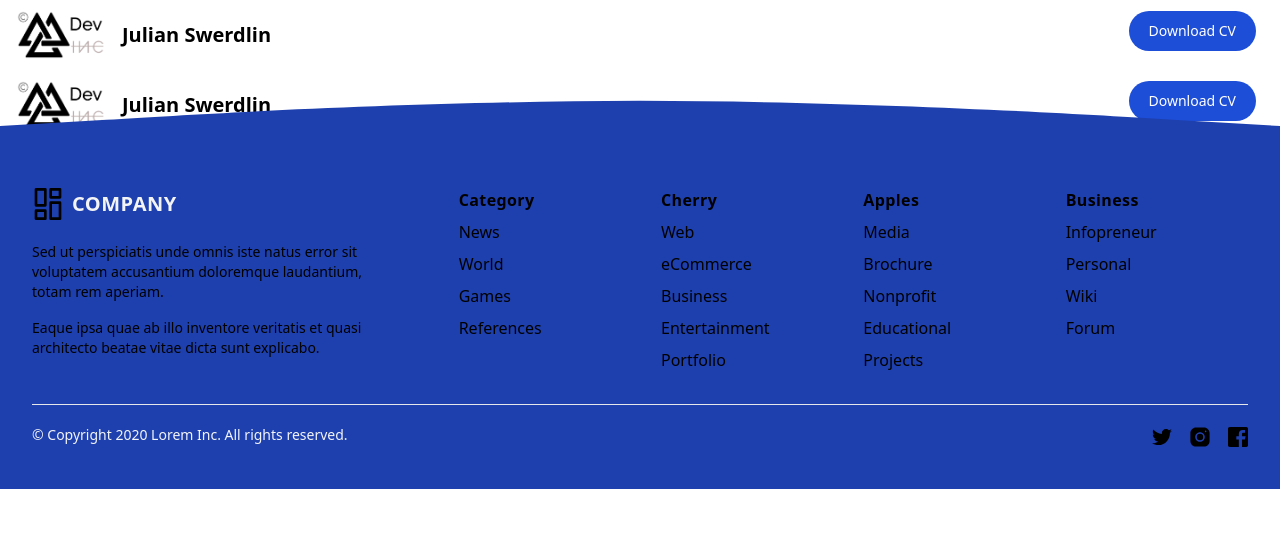
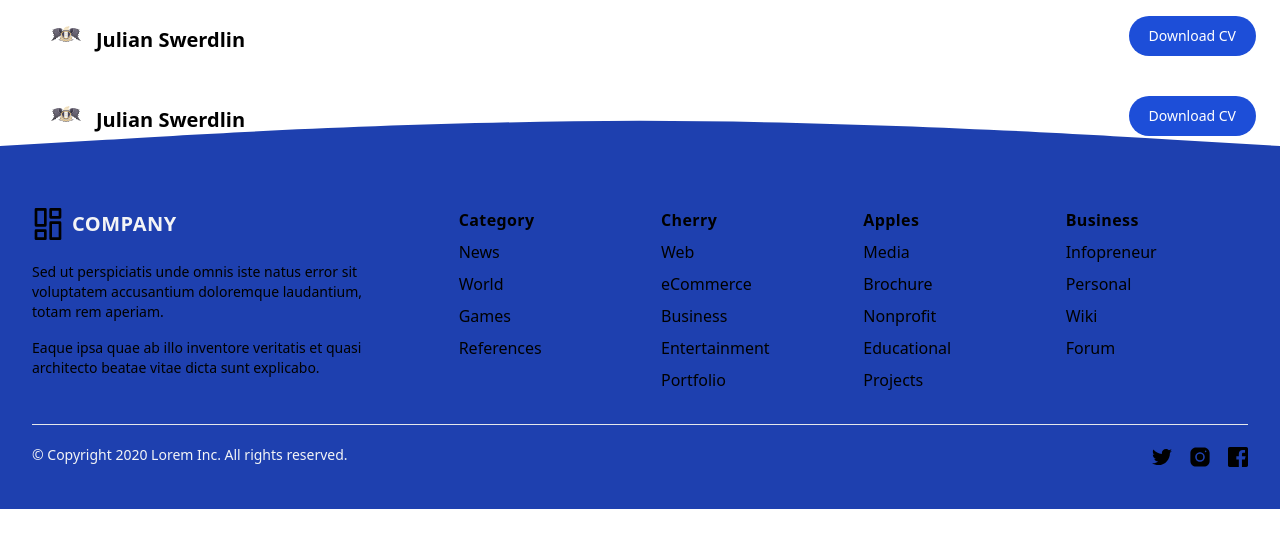
Before and after one commit to juliswer/portfolio2022, a Next.js app: page /components/Navbar in a window 1280 px wide. Shown: the top 548 px of the page. Built offline with nearby package versions, Linux system fonts and the light colour scheme.

Commit message:
index changes

```diff
--- a/src/pages/components/Navbar.jsx
+++ b/src/pages/components/Navbar.jsx
@@ -1,5 +1,5 @@
 import React from "react";
-import logo from "../../assets/logo_dev-inc.png";
+import logo from "../../assets/logo.png";
 import Image from "next/image";
 import Link from 'next/link'
 
@@ -13,12 +13,11 @@ const Navbar = () => {
             <div className="flex align-items-center">
               <Image
                 src={logo}
-                className="mr-3 h-6 sm:h-10"
                 alt="Julian Logo"
-                width={90}
-                height={50}
+                width={100}
+                height={60}
               />
-              <span className="self-center text-xl font-semibold whitespace-nowrap dark:text-white ml-4">
+              <span className="self-center text-xl font-semibold whitespace-nowrap dark:text-white" style={{marginLeft: '-20px'}}>
                 Julian Swerdlin
               </span>
             </div>
```
Also changed, not shown: src/assets/logo.png.
